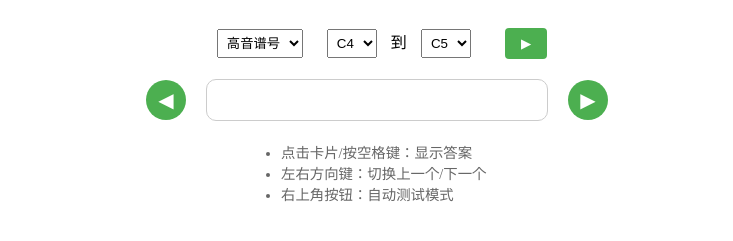
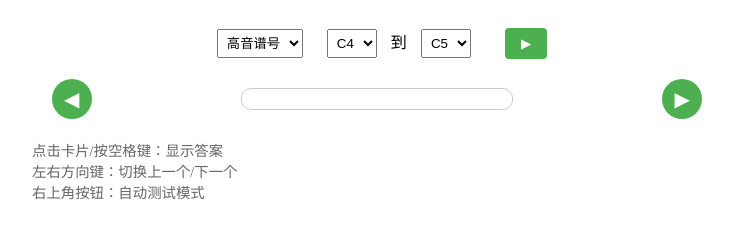
Before and after one commit to taylorchen709/NoteCard, a plain HTML site: page index.html in a window 1280 px wide. Shown: the whole page, without its empty margins (263-996 px from the left). Drawn offline with Linux system fonts and the light colour scheme; a script that the page names is missing.

Commit message:
Update index.html

```diff
--- a/index.html
+++ b/index.html
@@ -7,11 +7,10 @@
     <meta http-equiv="Content-Security-Policy" content="default-src 'self' https: 'unsafe-inline' 'unsafe-eval';">
 
     <style>
-        /* 样式保持不变 */
         .container {
             max-width: 800px;
             margin: 0 auto;
-            padding: 20px;
+            padding: 20px 0;
         }
 
         .controls {
@@ -26,15 +25,15 @@
 
         .card-wrapper {
             display: flex;
-            justify-content: center;
+            justify-content: space-around;
             align-items: center;
-            gap: 20px;
+            /* gap: 20px; */
             margin: 20px auto;
         }
 
         .card {
-            width: 300px;
-            padding: 20px;
+            width: 250px;
+            padding: 10px;
             border: 1px solid #ccc;
             border-radius: 10px;
             cursor: pointer;
@@ -56,6 +55,7 @@
 
         .nav-btn {
             background-color: #4CAF50;
+            flex: 0 0 40px;
             width: 40px;
             height: 40px;
             border-radius: 50%;
@@ -78,9 +78,12 @@
         .instructions {
             color: #666;
             text-align: left;
-            margin-top: 20px;
-            margin-left: 33%;
+            margin-left: 15px;
             font-size: 0.9em;
+        }
+
+        .instructions ul {
+            list-style: none;
         }
 
         #auto-play {
```
